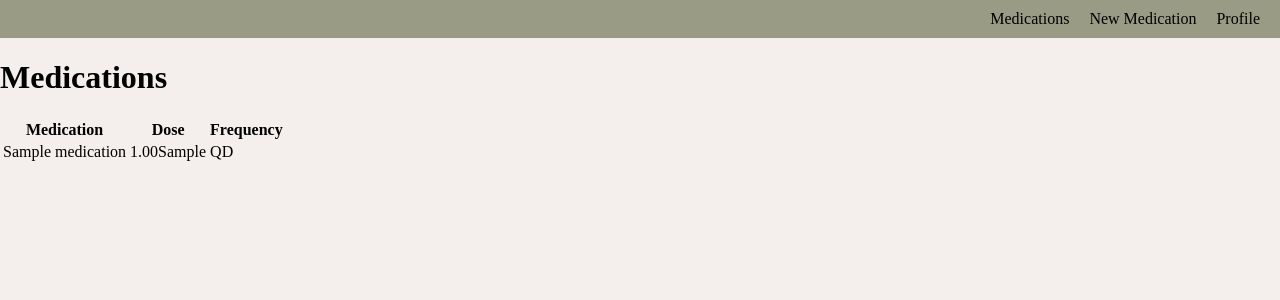
After one commit to andrea1234321/medisync, a Django app: page /medications/ in a window 1280 px wide. The commit adds this page. Shown: the top 300 px of the page. Run offline with Django 4.2, Linux system fonts and the light colour scheme; tables that the repository leaves empty hold one stand-in row (values such as "Sample post").

Commit message:
add medications to index page in table form

```diff
--- a/main_app/templates/base.html
+++ b/main_app/templates/base.html
@@ -13,7 +13,7 @@
   <header>
     <nav>
       <ul>
-        {% comment %} <li><a href="{% url 'index' %}">Medications</a></li> {% endcomment %}
+        <li><a href="{% url 'index' %}">Medications</a></li>
         <li><a href="{% url 'medication-create' %}">New Medication</a></li>
         <li><a href="">Profile</a></li>
       </ul>
--- /dev/null
+++ b/main_app/templates/medications/index.html
@@ -0,0 +1,20 @@
+{% extends 'base.html' %}
+
+{% block content %}
+
+<h1>Medications</h1>
+{% for medication in medications %}
+  <table>
+    <tr>
+      <th>Medication</th>
+      <th>Dose</th>
+      <th>Frequency</th>
+    </tr>
+    <tr>
+      <td>{{ medication.name }}</td>
+      <td>{{ medication.dose }}{{ medication.unitOfMeasurement }}</td>
+      <td>{{ medication.time }}</td>
+    </tr>
+  </table>
+{% endfor %}
+{% endblock %}
--- a/main_app/urls.py
+++ b/main_app/urls.py
@@ -3,6 +3,6 @@ from . import views
 
 urlpatterns = [
   path('', views.home, name='home'),
-  # path('medications/', views.index, name='index')
+  path('medications/', views.index, name='index'),
   path('medications/create/', views.MedicationCreate.as_view(), name='medication-create')
 ]
--- a/main_app/views.py
+++ b/main_app/views.py
@@ -6,6 +6,10 @@ from .models import Medication
 def home(request):
   return render(request, 'home.html')
 
+def index(request):
+  medications= Medication.objects.all()
+  return render(request, 'medications/index.html', {'medications': medications})
+
 class MedicationCreate(CreateView):
   model= Medication
   fields= '__all__'
```
